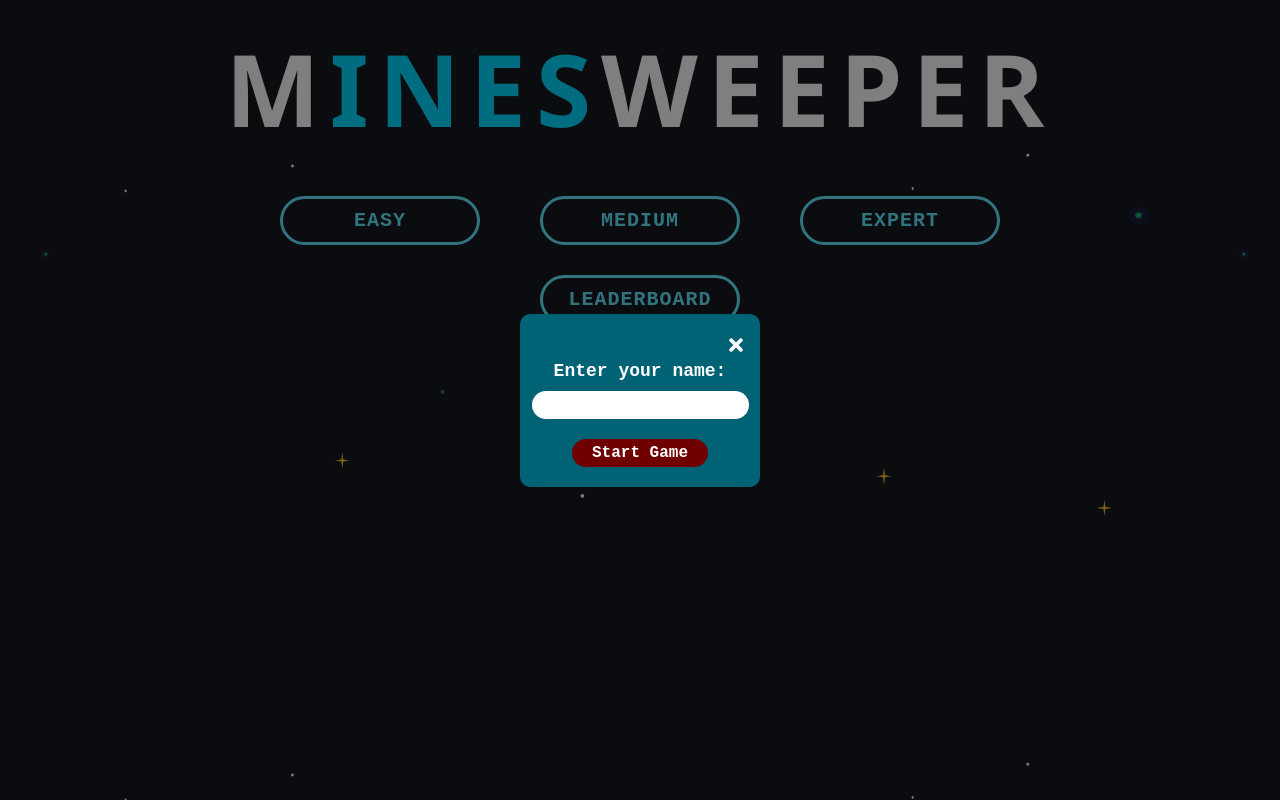
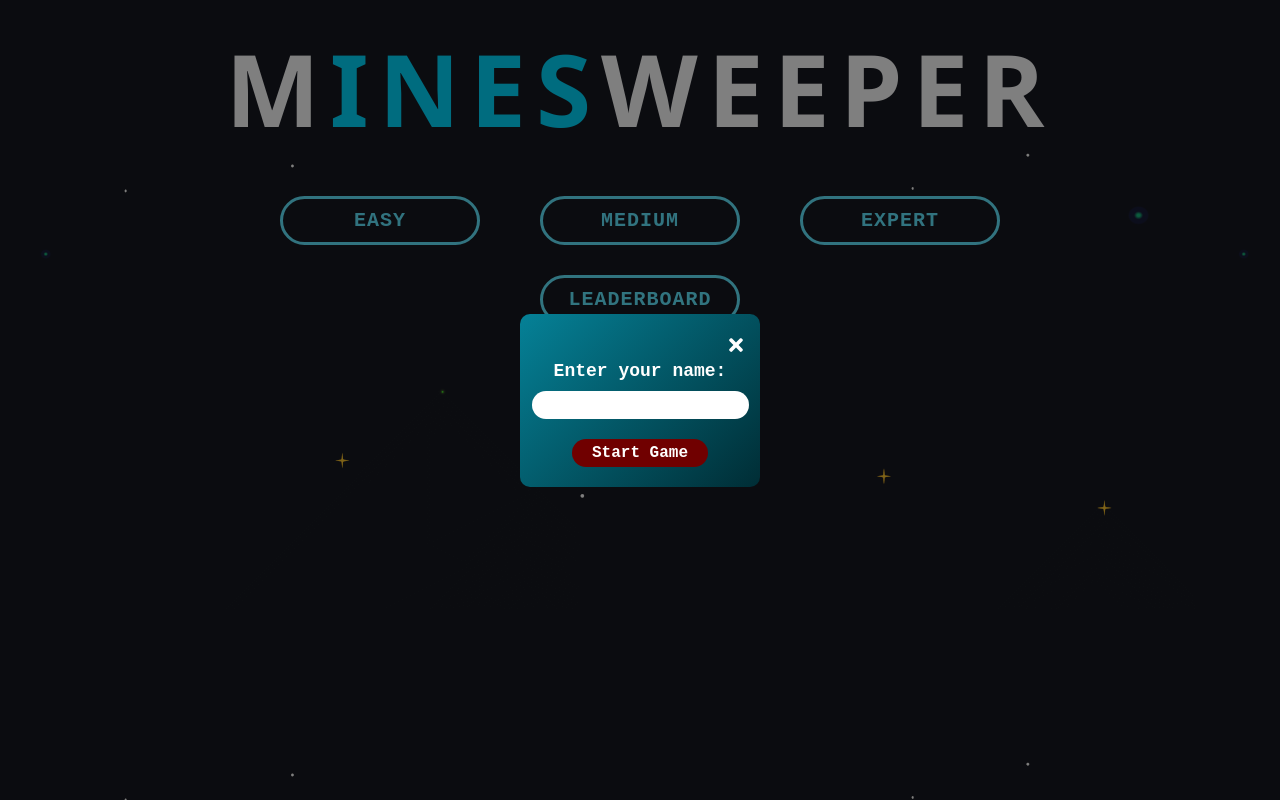
Before and after one commit to mariaparreira/minesweeper-project-fe, a React (Vite) app: page / in a window 1280 px wide. Both pictures are taken after a click on the button "EASY". Built offline with nearby package versions, Linux system fonts and the light colour scheme.

Commit message:
Changedthe form's background color to gradient, just because it looks cooler :)

```diff
--- a/src/form/UserForm.css
+++ b/src/form/UserForm.css
@@ -13,9 +13,8 @@
 .form-container {
     width: 200px;
     padding: 20px;
-    background-color: #006375;
+    background: linear-gradient(135deg, #058197, #002d35);
     border-radius: 10px;
-    /* transition: background 0.3s; */
 }
 
 .close {
```
